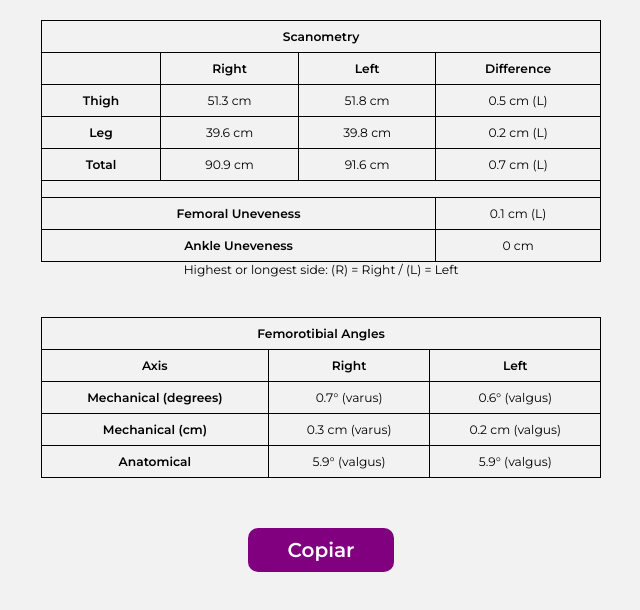
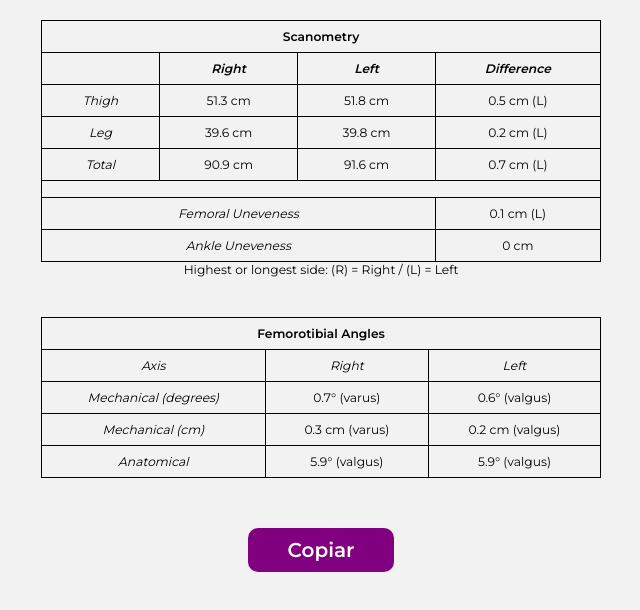
Before and after one commit to imbitubadigital/poc_table, a React (Vite) app: page / in a window 1280 px wide. Shown: the top 610 px of the page, without its empty margins (319-959 px from the left). Built offline with nearby package versions, Linux system fonts and the light colour scheme; no server answers.

Commit message:
refactor: spaces2

```diff
--- a/src/pages/Copy/index.tsx
+++ b/src/pages/Copy/index.tsx
@@ -35,9 +35,7 @@ export function Copy() {
                   textAlign: 'center',
                 }}
               >
-                <span className="title">
-                  <b>Scanometry</b>
-                </span>
+                <span className="title">Scanometry</span>
               </th>
             </tr>
           </thead>
@@ -58,8 +56,8 @@ export function Copy() {
                   textAlign: 'center',
                 }}
               >
-                <span className="label">
-                  <b>Right</b>
+                <span className="label" style={{ fontWeight: 'bold' }}>
+                  <i>Right</i>
                 </span>
               </td>
               <td
@@ -69,8 +67,8 @@ export function Copy() {
                   textAlign: 'center',
                 }}
               >
-                <span className="label">
-                  <b>Left</b>
+                <span className="label" style={{ fontWeight: 'bold' }}>
+                  <i>Left</i>
                 </span>
               </td>
               <td
@@ -80,8 +78,8 @@ export function Copy() {
                   textAlign: 'center',
                 }}
               >
-                <span className="label">
-                  <b>Difference</b>
+                <span className="label" style={{ fontWeight: 'bold' }}>
+                  <i>Difference</i>
                 </span>
               </td>
             </tr>
@@ -94,7 +92,7 @@ export function Copy() {
                 }}
               >
                 <span className="label">
-                  <b>Thigh</b>
+                  <i>Thigh</i>
                 </span>
               </td>
               <td
@@ -134,7 +132,7 @@ export function Copy() {
                 }}
               >
                 <span className="label">
-                  <b>Leg</b>
+                  <i>Leg</i>
                 </span>
               </td>
               <td
@@ -174,7 +172,7 @@ export function Copy() {
                 }}
               >
                 <span className="label">
-                  <b>Total</b>
+                  <i>Total</i>
                 </span>
               </td>
               <td
@@ -225,7 +223,7 @@ export function Copy() {
                 }}
               >
                 <span className="label">
-                  <b>Femoral Uneveness</b>
+                  <i>Femoral Uneveness</i>
                 </span>
               </td>
               <td
@@ -248,7 +246,7 @@ export function Copy() {
                 }}
               >
                 <span className="label">
-                  <b>Ankle Uneveness</b>
+                  <i>Ankle Uneveness</i>
                 </span>
               </td>
               <td
@@ -309,7 +307,7 @@ export function Copy() {
                 }}
               >
                 <span className="label">
-                  <b>Axis</b>
+                  <i>Axis</i>
                 </span>
               </td>
               <td
@@ -320,7 +318,7 @@ export function Copy() {
                 }}
               >
                 <span className="label">
-                  <b>Right</b>
+                  <i>Right</i>
                 </span>
               </td>
               <td
@@ -331,7 +329,7 @@ export function Copy() {
                 }}
               >
                 <span className="label">
-                  <b>Left</b>
+                  <i>Left</i>
                 </span>
               </td>
             </tr>
@@ -344,7 +342,7 @@ export function Copy() {
                 }}
               >
                 <span className="label">
-                  <b>Mechanical (degrees)</b>
+                  <i>Mechanical (degrees)</i>
                 </span>
               </td>
               <td
@@ -375,7 +373,7 @@ export function Copy() {
                 }}
               >
                 <span className="label">
-                  <b>Mechanical (cm)</b>
+                  <i>Mechanical (cm)</i>
                 </span>
               </td>
               <td
@@ -406,7 +404,7 @@ export function Copy() {
                 }}
               >
                 <span className="label">
-                  <b>Anatomical</b>
+                  <i>Anatomical</i>
                 </span>
               </td>
               <td
```
